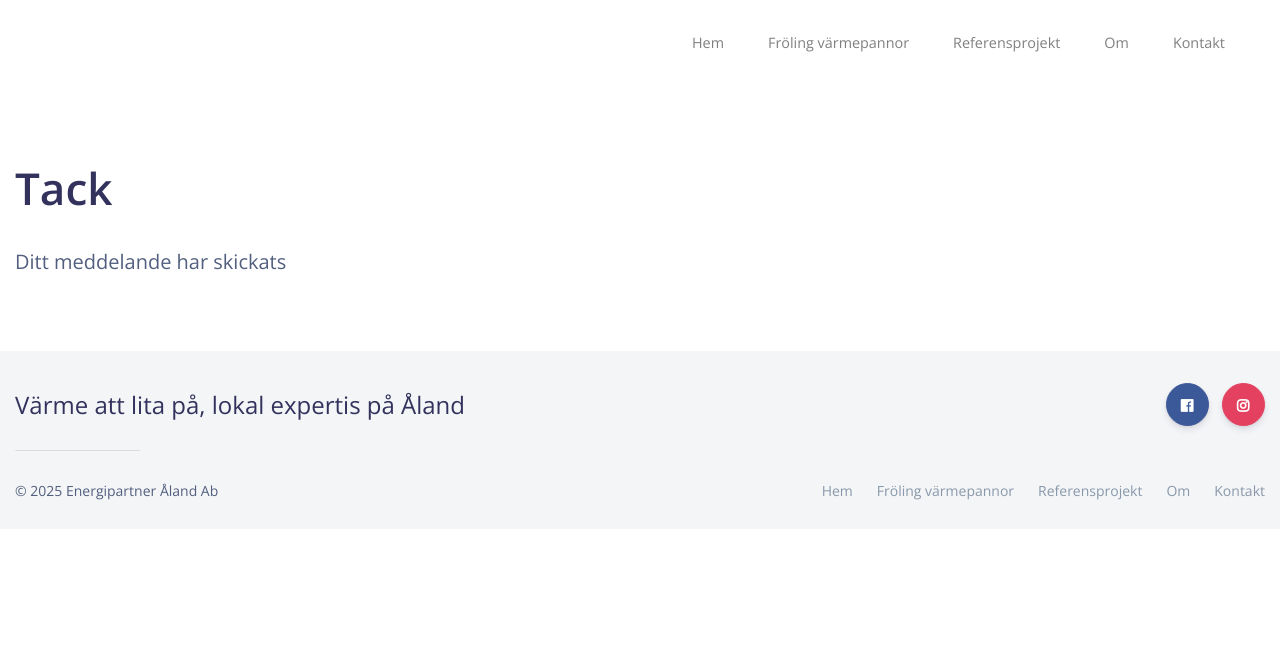
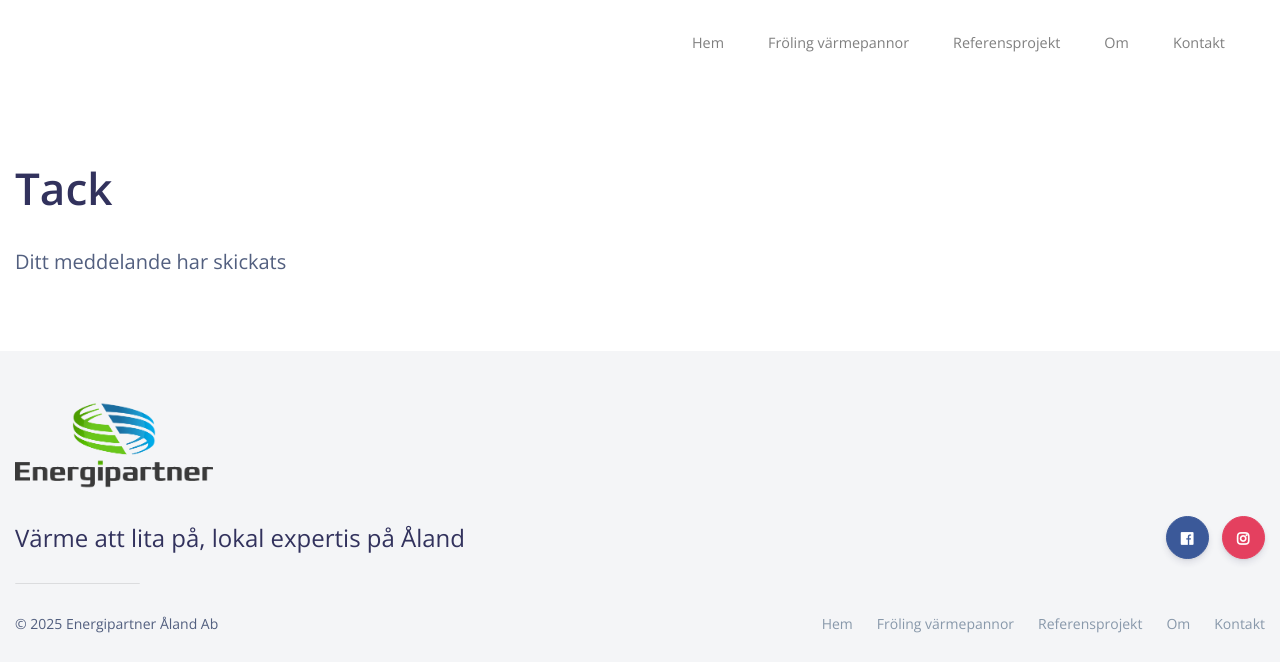
Before and after one commit to silvervinge/energipartner, a Jekyll site: the page built from _pages/tack.md, in a window 1280 px wide. Shown: the top 672 px of the page. Built offline with Jekyll 4.4.1, drawn with Linux system fonts in a browser that asks for light colours; nearby versions of some CDN libraries.

Commit message:
Logotypen i sidfoten ovanför taglinen.

```diff
--- a/_includes/footer.html
+++ b/_includes/footer.html
@@ -1,5 +1,10 @@
 <footer class="footer mt-5 pt-4">
   <div class="container">
+    <div class="row row-grid align-items-center mb-2 mt-2">
+      <div class="col-6 col-sm-2 pr-0 footer-logotype">
+        <img src="/assets/img/brand/energipartner-logo.webp" />
+      </div>
+    </div>
     <div class="row row-grid align-items-center mb-2 mt-2">
       <div class="col-lg-6">
         <h4 class="mb-0 font-weight-light">{{ site.data.settings.footer_settings.footer_tagline }}</h4>
```
